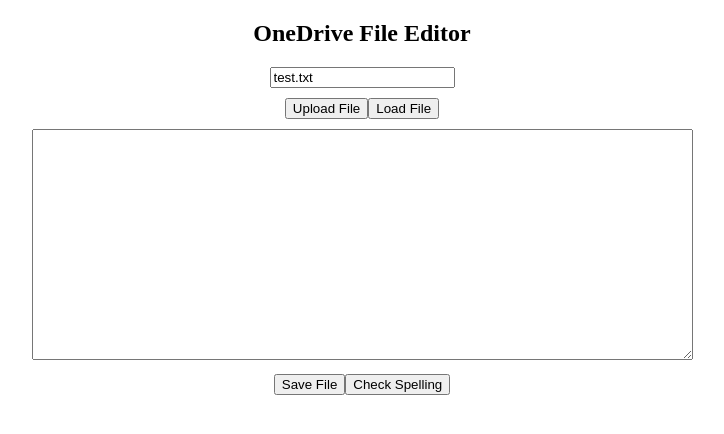
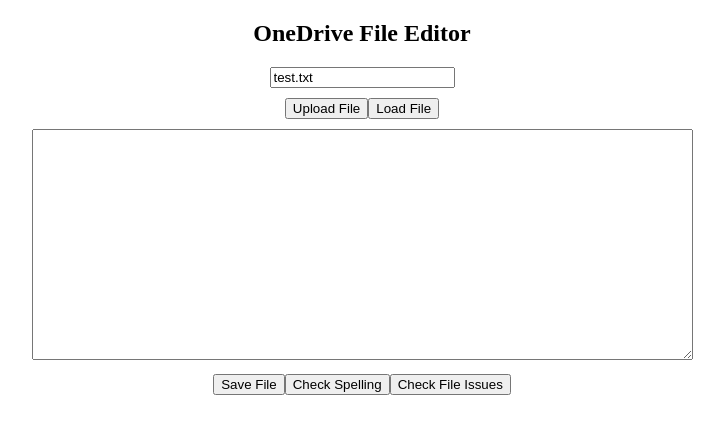
Before and after one commit to nooha-om/OneDrive-Uploader-using-ANGULAR-Node-js-frontend, an Angular app: page /editor in a window 1280 px wide. Shown: the top 434 px of the page, without its empty margins (278-1002 px from the left). Built offline with nearby package versions, Linux system fonts and the light colour scheme.

Commit message:
Update file-editor.component.html

```diff
--- a/src/app/file-editor/file-editor.component.html
+++ b/src/app/file-editor/file-editor.component.html
@@ -13,8 +13,8 @@
   <div style="margin-top:10px;">
     <button (click)="saveFile()">Save File</button>
     <button (click)="checkSpelling()">Check Spelling</button>
+    <button (click)="checkFileFromOneDrive()">Check File Issues</button>
   </div>
-
 
   <div *ngIf="spellErrors.length > 0" style="margin-top:15px; text-align:left;">
     <h3>Spell Check Suggestions:</h3>
```
